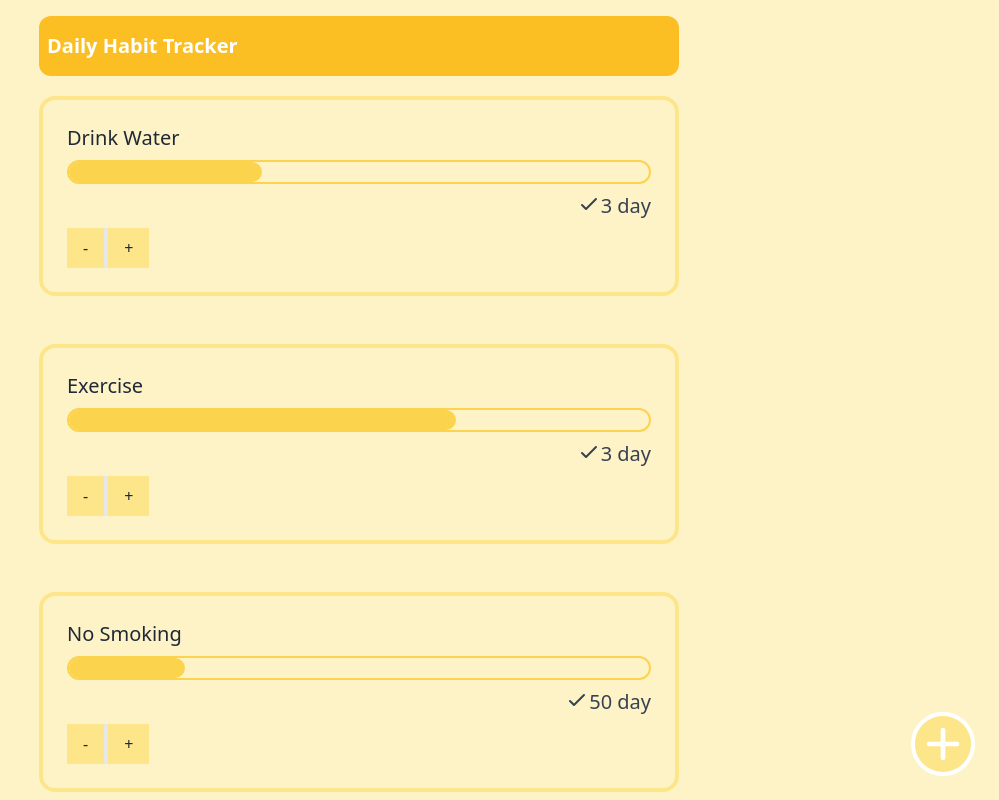
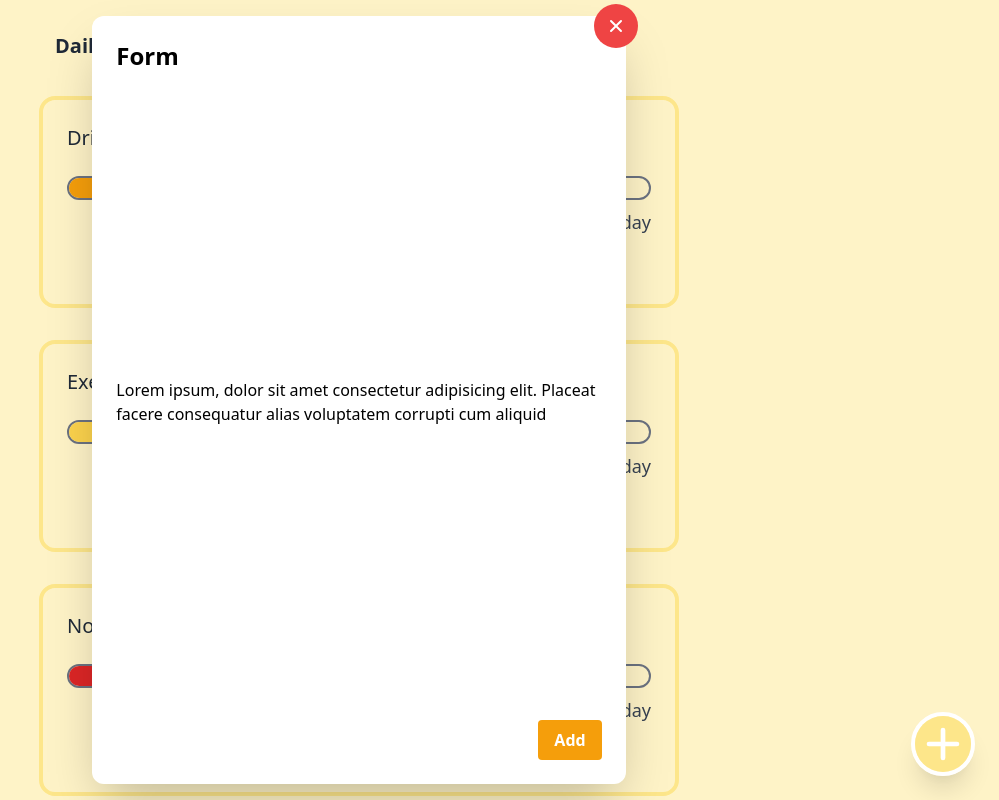
Before and after one commit to ukeskin/habit-tracker, a React (Vite) app: page / in a window 1280 px wide. Both pictures are taken after a click on the button 1224 px from the left and 744 px from the top of the page. Shown: the top 800 px of the page, without its empty margins (281-1280 px from the left). Built offline with nearby package versions, Linux system fonts and the light colour scheme.

Commit message:
Add Modal UI

```diff
--- a/postcss.config.js
+++ /dev/null
@@ -1,6 +0,0 @@
-module.exports = {
-  plugins: {
-    tailwindcss: {},
-    autoprefixer: {},
-  },
-}
--- a/src/App.jsx
+++ b/src/App.jsx
@@ -1,24 +1,18 @@
 import React, { useState } from "react";
 import AddButton from "./components/AddButton";
 import Navbar from "./components/Navbar";
+import Modal from "./components/Modal";
+import ProgressBar from "./components/ProgressBar";
 import { habitData } from "./data";
-
-function ProgressBar({ current, goal }) {
-  const percent = (current / goal) * 100;
-  return (
-    <>
-      <div className="progress-bar">
-        <div className="progress-bar-fill" style={{ width: `${percent}%` }} />
-      </div>
-    </>
-  );
-}
 
 export default function App() {
   const [data, setData] = useState(habitData);
+  const [isOpenModal, setIsOpenModal] = useState(false);
 
-  // if currentCount < currentCount decrement habit current
-  // if currentCount > currentCount increment habit current
+  const handleAddButton = () => {
+    setIsOpenModal(!isOpenModal);
+  };
+
   const incrementHabit = (habit) => {
     if (habit.currentCount < habit.goalCount) {
       const newData = data.map((item) => {
@@ -44,20 +38,50 @@ export default function App() {
       setData(newData);
     }
   };
-  console.log(data.map((item) => item.currentCount));
   return (
     <div className="container">
       <Navbar />
-      <AddButton />
-      <div className="flex flex-col space-y-12">
+      <AddButton onClick={handleAddButton} />
+      {isOpenModal && (
+        <Modal>
+          <h3 className="font-bold block text-2xl mb-3">Form</h3>
+          <p>
+            Lorem ipsum, dolor sit amet consectetur adipisicing elit. Placeat
+            facere consequatur alias voluptatem corrupti cum aliquid
+          </p>
+          <div className="flex justify-end">
+            <button className="bg-yellow-500 hover:bg-yellow-600 text-white font-bold py-2 px-4 rounded ">
+              Add
+            </button>
+            <button
+              className="absolute -right-3 -top-3 bg-red-500 hover:bg-red-700 text-white font-bold p-3 rounded-full"
+              onClick={handleAddButton}
+            >
+              <svg
+                xmlns="http://www.w3.org/2000/svg"
+                class="h-5 w-5"
+                viewBox="0 0 20 20"
+                fill="currentColor"
+              >
+                <path
+                  fill-rule="evenodd"
+                  d="M4.293 4.293a1 1 0 011.414 0L10 8.586l4.293-4.293a1 1 0 111.414 1.414L11.414 10l4.293 4.293a1 1 0 01-1.414 1.414L10 11.414l-4.293 4.293a1 1 0 01-1.414-1.414L8.586 10 4.293 5.707a1 1 0 010-1.414z"
+                  clip-rule="evenodd"
+                />
+              </svg>
+            </button>
+          </div>
+        </Modal>
+      )}
+      <div className="flex flex-col space-y-8">
         {data.map((item) => (
           <div
             key={item.id}
             className="flex flex-col space-y-2 border-4 border-yellow-200 rounded-2xl p-6"
           >
-            <h2 className="text-xl text-gray-800">{item.name}</h2>
+            <h2 className="text-xl text-gray-800 mb-4">{item.name}</h2>
             <ProgressBar current={item.currentCount} goal={item.goalCount} />
-            <span className="flex text-xl justify-end text-gray-700">
+            <span className="flex text-lg justify-end text-gray-700">
               <svg
                 xmlns="http://www.w3.org/2000/svg"
                 className="h-6 w-6"
@@ -74,17 +98,11 @@ export default function App() {
               </svg>
               <p>{item.goalCount} day</p>
             </span>
-            <div className="flex items-center">
-              <button
-                className="bg-yellow-200 text-gray-800 px-4 py-2"
-                onClick={() => decrementHabit(item)}
-              >
+            <div className="flex items-center justify-center space-x-2">
+              <button className="btn" onClick={() => decrementHabit(item)}>
                 -
               </button>
-              <button
-                className="bg-yellow-200 text-gray-800 px-4 py-2 border-l-4"
-                onClick={() => incrementHabit(item)}
-              >
+              <button className="btn" onClick={() => incrementHabit(item)}>
                 +
               </button>
             </div>
--- a/src/components/AddButton.jsx
+++ b/src/components/AddButton.jsx
@@ -2,8 +2,11 @@ import React from "react";
 
 export default function AddButton({ onClick }) {
   return (
-    <div className="absolute right-6 bottom-6 rounded-full w-16 h-16 border-4 border-white">
-      <button onClick={onClick}>
+    <div
+      onClick={onClick}
+      className="fixed right-6 bottom-6 rounded-full w-16 h-16 border-4 border-white shadow-xl"
+    >
+      <button>
         <svg
           xmlns="http://www.w3.org/2000/svg"
           className="h-full w-full text-white bg-yellow-200 rounded-full"
--- /dev/null
+++ b/src/components/Modal.jsx
@@ -0,0 +1,11 @@
+import React from "react";
+
+export default function Modal({ children }) {
+  return (
+    <div className="fixed flex z-10 inset-0 overflow-y-auto container mx-auto">
+      <div className="relative flex flex-col justify-between bg-white rounded-xl shadow-2xl p-6 sm:w-10/12 mx-auto">
+        {children}
+      </div>
+    </div>
+  );
+}
--- a/src/components/Navbar.jsx
+++ b/src/components/Navbar.jsx
@@ -2,11 +2,14 @@ import React from "react";
 
 export default function Navbar() {
   return (
-    <div className="justify-between bg-yellow-400 py-4 px-2 rounded-xl mb-5">
+    <div className="justify-between py-4 px-2 rounded-xl mb-5">
       <nav>
-        <div className="font-bold text-xl text-white">
-          <a href="/">Daily Habit Tracker</a>
-        </div>
+        <a
+          className="text-gray-800 text-xl bg-yellow-500/20 font-semibold p-2"
+          href="/"
+        >
+          Daily Habit Tracker
+        </a>
       </nav>
     </div>
   );
--- /dev/null
+++ b/src/components/ProgressBar.jsx
@@ -0,0 +1,21 @@
+export default function ProgressBar({ current, goal }) {
+  const percent = (current / goal) * 100;
+  return (
+    <>
+      <div className="progress-bar">
+        <div
+          className={
+            percent < 25
+              ? "progress-bar-fill progress-bar-fill-red"
+              : percent < 50
+              ? "progress-bar-fill progress-bar-fill-orange"
+              : percent < 80
+              ? "progress-bar-fill progress-bar-fill-yellow"
+              : "progress-bar-fill progress-bar-fill-green"
+          }
+          style={{ width: `${percent}%` }}
+        />
+      </div>
+    </>
+  );
+}
--- a/src/index.css
+++ b/src/index.css
@@ -11,9 +11,12 @@ body{
 }
 
 .progress-bar{
-	@apply bg-yellow-100 h-6 rounded-full border-yellow-300 border-2;
+	@apply bg-yellow-100 h-6 rounded-full border-gray-500 border-2;
 }
+.progress-bar-fill{@apply bg-yellow-300 h-5 rounded-full transition-all duration-300;}
+.progress-bar-fill-red{@apply bg-red-600;}
+.progress-bar-fill-orange{@apply bg-yellow-500;}
+.progress-bar-fill-yellow{@apply bg-yellow-300;}
+.progress-bar-fill-green{@apply bg-green-400 animate-pulse;}
 
-.progress-bar-fill{
-	@apply bg-yellow-300 h-5 rounded-full transition-all duration-300;
-}
+.btn{@apply bg-yellow-200 text-gray-800 px-4 py-2 rounded-full text-sm font-semibold focus:bg-yellow-500;}
--- a/tailwind.config.js
+++ b/tailwind.config.js
@@ -1,11 +1,6 @@
 module.exports = {
-  purge: ["./index.html", "./src/**/*.{vue,js,ts,jsx,tsx}"],
-  mode: "jit",
-  darkMode: false, // or 'media' or 'class'
+  content: ["./index.html", "./src/**/*.{vue,js,ts,jsx,tsx}"],
   theme: {
-    extend: {},
-  },
-  variants: {
     extend: {},
   },
   plugins: [],
```
